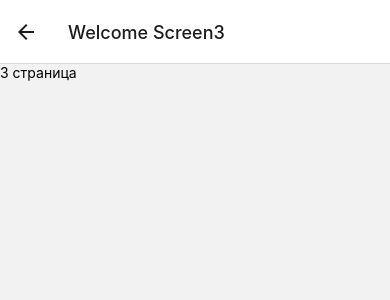
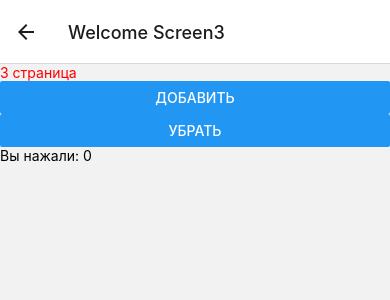
Before and after one commit to Silius0312/MyProg, a React Native app: screen /Screen3 in a window 390 px wide. Shown: the top 300 px of the page. Built offline with nearby package versions, Linux system fonts and the light colour scheme.

Commit message:
Страница с счётчиком

```diff
--- a/Src/Screens/Screen1.js
+++ b/Src/Screens/Screen1.js
@@ -1,8 +1,8 @@
 import React from 'react';
-import { Text, SafeAreaView, StyleSheet, TextInput } from "react-native";
+import { Button, Text, SafeAreaView, StyleSheet, TextInput } from "react-native";
+import { Screen2 } from './Screen2';
 
-
-export const Screen1 = (props) => {
+export const Screen1 = () => {
     const [number, setNumber] = React.useState(null);
     const onChangeText = (text) => {
       setNumber(text);
@@ -17,14 +17,11 @@ export const Screen1 = (props) => {
             placeholder="Введите текст"
             onChangeText={onChangeText}
         />
-         <Text>{result}</Text>
+         <Screen2 value={number}/>
+              <Text>{Screen2}</Text>
         </SafeAreaView>
     )
 };
-
-
-
-
 const styles = StyleSheet.create({
     input: {
     height: 50,
--- a/Src/Screens/Screen2.js
+++ b/Src/Screens/Screen2.js
@@ -1,10 +1,22 @@
 import React from 'react';
 import { View, Text } from 'react-native';
 
-export const Screen2 = () => {
-    return (
-        <View>
-            <Text>2 страница</Text>
-        </View>
-    )
-}
+
+export const Screen2 = (props) => {
+    const TextInputScren1 = !isNaN (props.value)
+    const TextOrNo = (n) => n % 2===0;
+    const ProverkaTXT = () => {
+        return TextInputScren1
+            ? TextOrNo (props.value)
+            ? "Кратно двум"
+            : "Не кратно 2-м"
+            : "Это не число"
+         }
+
+    const itog = ProverkaTXT ()
+        return (
+            <View>
+                 <Text>{ itog }</Text>
+            </View>
+)
+};
--- a/Src/Screens/Screen3.js
+++ b/Src/Screens/Screen3.js
@@ -1,10 +1,43 @@
-import React from 'react';
-import { View, Text } from 'react-native';
+import React, { useState } from 'react';
+import { View, Text, Button, StyleSheet } from 'react-native';
 
 export const Screen3 = () => {
-    return (
-        <View>
-            <Text>3 страница</Text>
-        </View>
+  const [calcsTap, setCalcsTap] =  useState(0);
+
+  const onePlus = () => {
+    setCalcsTap(calcsTap + 1)
+  };
+
+  const oneMinus = () => {
+    setCalcsTap(calcsTap - 1)
+};
+        return (
+            <View>
+                <Text style= {styles.red}>3 страница</Text>
+                    <Button
+                        title = "Добавить"
+                        onPress={onePlus}
+                    />
+                   <Button
+                        title = "Убрать"
+                        onPress={oneMinus}
+                   />
+                    <Text>Вы нажали: {calcsTap}</Text>
+            </View>
     )
-}
+};
+
+const styles = StyleSheet.create({
+    input: {
+    height: 50,
+    margin: 20,
+    borderWidth: 2,
+    padding: 15,
+  },
+  red: {
+      color: 'red',
+  },
+  green: {
+      color: 'green',
+  }
+});
```
Lines whose indentation alone changed are shown as unchanged.
